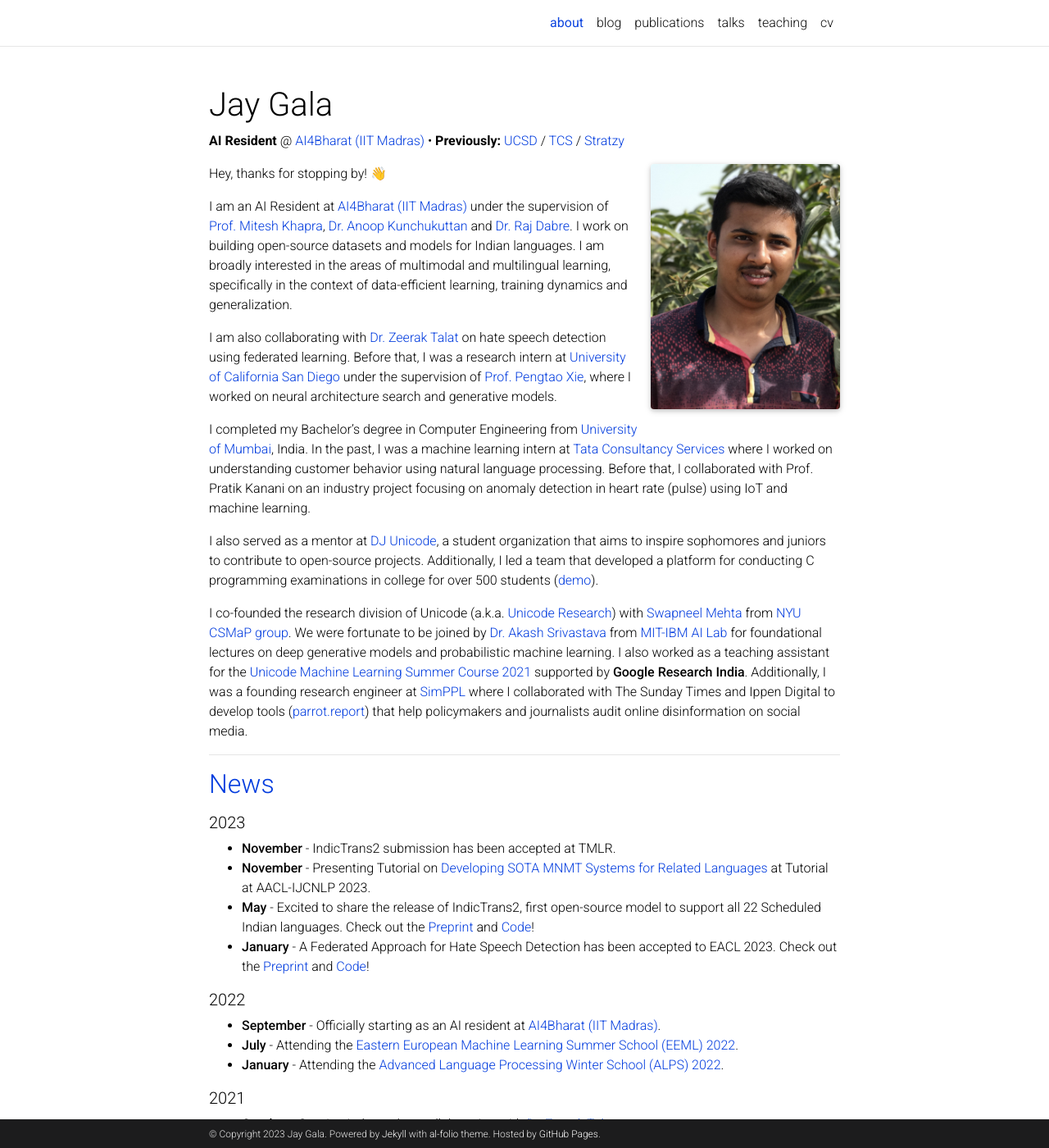
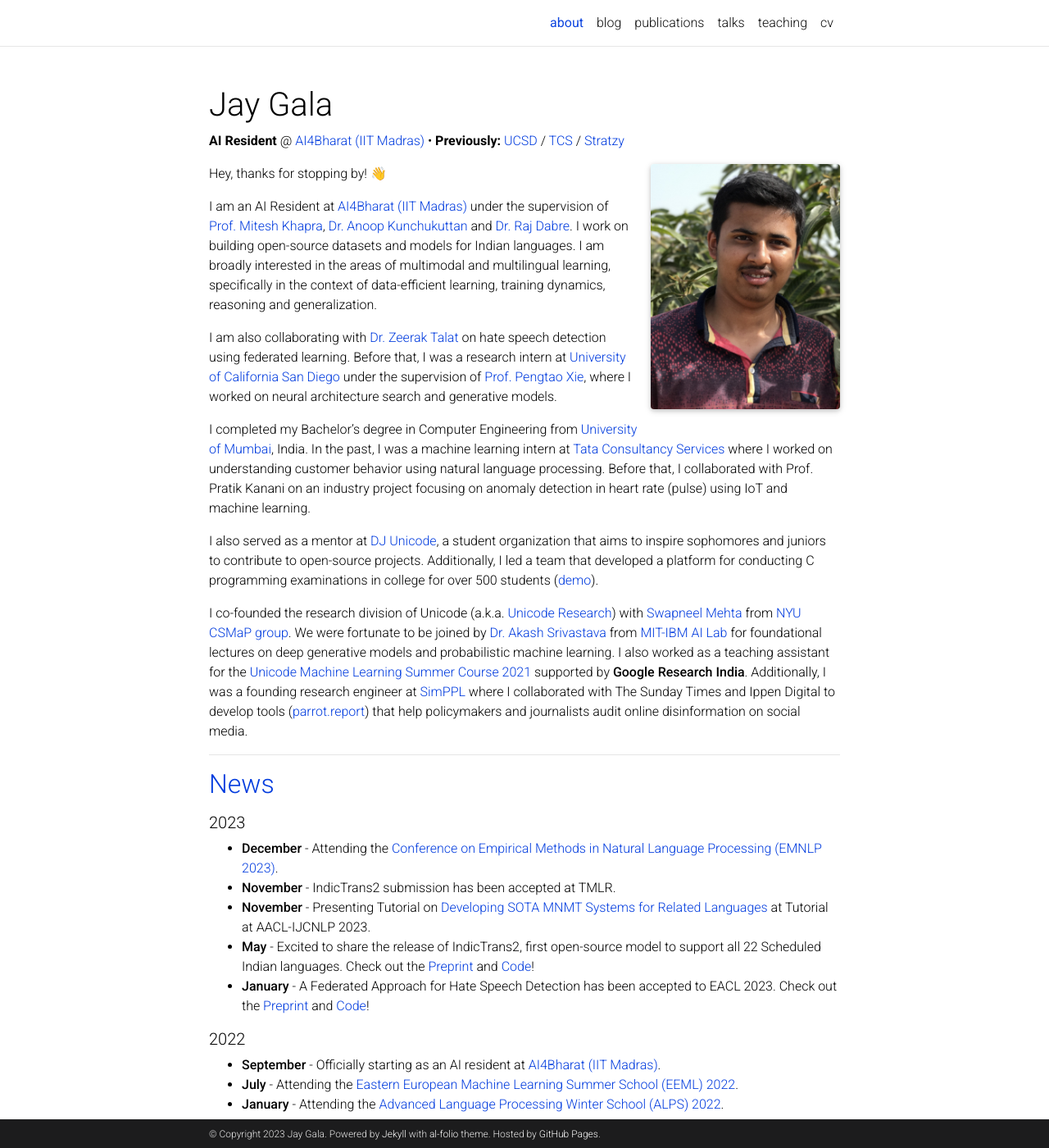
Before and after one commit to prajdabre/prajdabre.github.io, a Jekyll site: the page built from _pages/about.md, in a window 1280 px wide and 1400 px high. Shown: the whole window at 82% size. Built offline with Jekyll 4.4.1, drawn with Linux system fonts in a browser that asks for light colours; full-size pictures stand in for the smaller copies a plugin makes; comment, search, counter and statistics services are not loaded; a style sheet for code colours, icons or effects is not loaded; some of the changed text lies outside the part shown.

Commit message:
update config and about page

```diff
--- a/_config.yml
+++ b/_config.yml
@@ -71,7 +71,7 @@ gitlab_username: # your GitLab user name
 twitter_username: jaygala24 # your Twitter handle
 linkedin_username: jaygala24 # your LinkedIn user name
 scholar_userid: lNn2qGoAAAAJ # your Google Scholar ID
-semanticscholar_id: # your Semantic Scholar ID
+semanticscholar_id: 1992915388 # your Semantic Scholar ID
 orcid_id: # your ORCID ID
 medium_username: # your Medium username
 quora_username: # your Quora username
@@ -93,7 +93,7 @@ facebook_id: # your facebook id
 discord_id: # your discord id (18-digit unique numerical identifier)
 
 contact_note: >
-  Feel free to reach out me via twitter or email.
+  Feel free to reach out me via twitter, linkedin or email.
 
 # -----------------------------------------------------------------------------
 # Analytics and search engine verification
--- a/_pages/about.md
+++ b/_pages/about.md
@@ -17,7 +17,7 @@ social: true  # includes social icons at the bottom of the page
 
 Hey, thanks for stopping by! 👋
 
-I am an AI Resident at [AI4Bharat (IIT Madras)](https://ai4bharat.org/) under the supervision of [Prof. Mitesh Khapra](http://www.cse.iitm.ac.in/~miteshk/), [Dr. Anoop Kunchukuttan](http://anoopk.in/) and [Dr. Raj Dabre](https://scholar.google.co.in/citations?hl=en&user=x91u618AAAAJ&view_op=list_works&sortby=pubdate). I work on building open-source datasets and models for Indian languages. I am broadly interested in the areas of multimodal and multilingual learning, specifically in the context of data-efficient learning, training dynamics and generalization.
+I am an AI Resident at [AI4Bharat (IIT Madras)](https://ai4bharat.org/) under the supervision of [Prof. Mitesh Khapra](http://www.cse.iitm.ac.in/~miteshk/), [Dr. Anoop Kunchukuttan](http://anoopk.in/) and [Dr. Raj Dabre](https://scholar.google.co.in/citations?hl=en&user=x91u618AAAAJ&view_op=list_works&sortby=pubdate). I work on building open-source datasets and models for Indian languages. I am broadly interested in the areas of multimodal and multilingual learning, specifically in the context of data-efficient learning, training dynamics, reasoning and generalization.
 
 I am also collaborating with [Dr. Zeerak Talat](https://zeerak.org/) on hate speech detection using federated learning. Before that, I was a research intern at [University of California San Diego](https://ucsd.edu/) under the supervision of [Prof. Pengtao Xie](https://pengtaoxie.github.io/), where I worked on neural architecture search and generative models.
 
@@ -33,6 +33,7 @@ I co-founded the research division of Unicode (a.k.a. [Unicode Research](https:/
 
 ##### 2023
 
+- **December** - Attending the [Conference on Empirical Methods in Natural Language Processing (EMNLP 2023)](https://2023.emnlp.org/).
 - **November** - IndicTrans2 submission has been accepted at TMLR.
 - **November** - Presenting Tutorial on [Developing SOTA MNMT Systems for Related Languages](http://www.afnlp.org/conferences/ijcnlp2023/wp/program/accepted-tutorials/) at Tutorial at AACL-IJCNLP 2023.
 - **May** - Excited to share the release of IndicTrans2, first open-source model to support all 22 Scheduled Indian languages. Check out the [Preprint](https://arxiv.org/abs/2305.16307) and [Code](https://github.com/AI4Bharat/IndicTrans2)!
```
